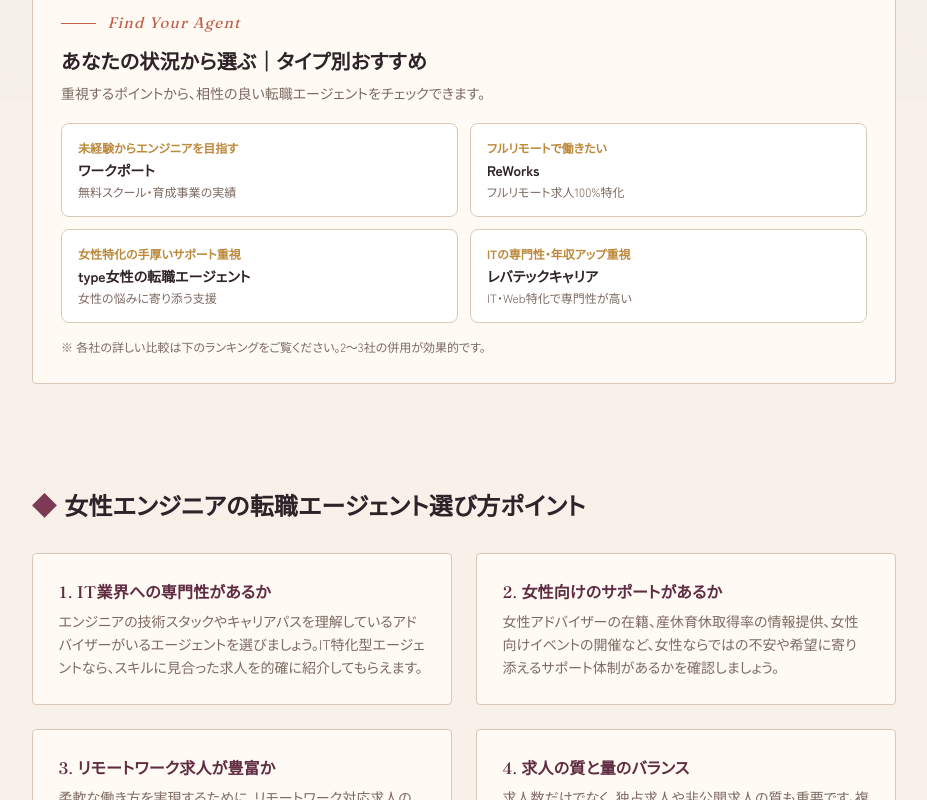
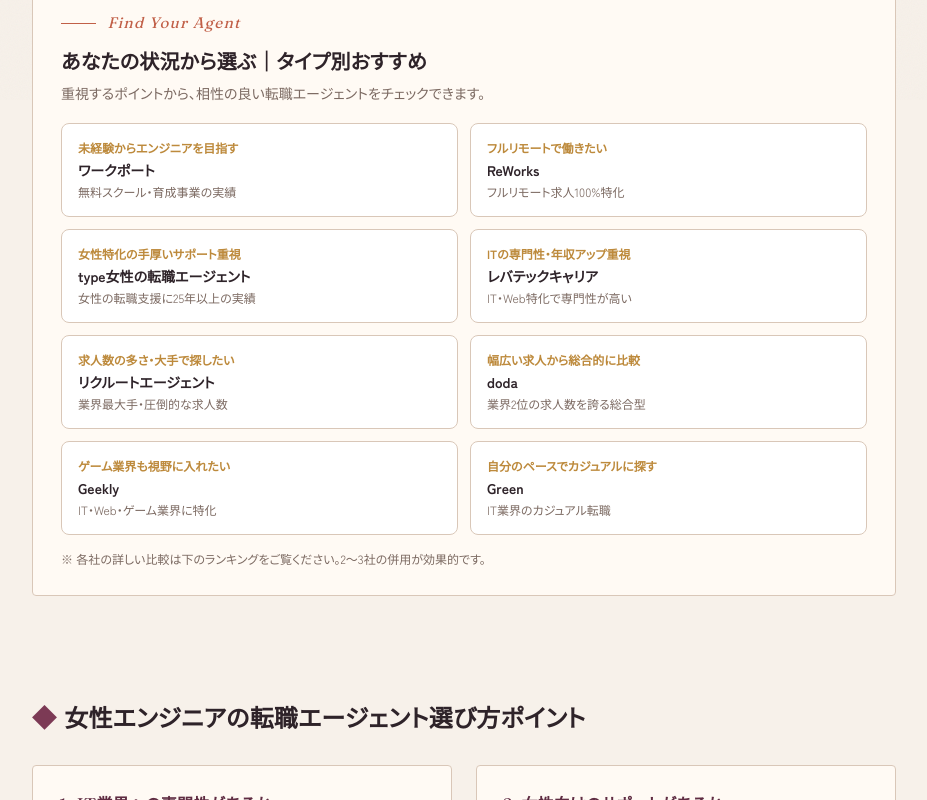
Before and after one commit to webmaster0818/women-engineer-navi, a Next.js app: page /ranking in a window 1280 px wide. Shown: the part 700-1500 px from the top of the page, without its empty margins (176-1103 px from the left). Built offline with nearby package versions, Linux system fonts and the light colour scheme.

Commit message:
④ranking入口ナビ8状況化(全8社カバー)。sitemap更新

```diff
--- a/app/ranking/page.tsx
+++ b/app/ranking/page.tsx
@@ -601,8 +601,12 @@
               {[
                 { q: "未経験からエンジニアを目指す", a: "ワークポート", href: "/reviews/workport/", d: "無料スクール・育成事業の実績" },
                 { q: "フルリモートで働きたい", a: "ReWorks", href: "/reviews/reworks/", d: "フルリモート求人100%特化" },
-                { q: "女性特化の手厚いサポート重視", a: "type女性の転職エージェント", href: "/reviews/type-woman/", d: "女性の悩みに寄り添う支援" },
+                { q: "女性特化の手厚いサポート重視", a: "type女性の転職エージェント", href: "/reviews/type-woman/", d: "女性の転職支援に25年以上の実績" },
                 { q: "ITの専門性・年収アップ重視", a: "レバテックキャリア", href: "/reviews/levtech/", d: "IT・Web特化で専門性が高い" },
+                { q: "求人数の多さ・大手で探したい", a: "リクルートエージェント", href: "/reviews/recruit-agent/", d: "業界最大手・圧倒的な求人数" },
+                { q: "幅広い求人から総合的に比較", a: "doda", href: "/reviews/doda/", d: "業界2位の求人数を誇る総合型" },
+                { q: "ゲーム業界も視野に入れたい", a: "Geekly", href: "/reviews/geekly/", d: "IT・Web・ゲーム業界に特化" },
+                { q: "自分のペースでカジュアルに探す", a: "Green", href: "/reviews/green/", d: "IT業界のカジュアル転職" },
               ].map((c) => (
                 <Link key={c.href} href={c.href} className="block rounded-lg border border-border bg-white p-4 hover:border-primary transition-colors group">
                   <p className="text-xs font-bold text-secondary">{c.q}</p>
```
Also changed, not shown: 2 other files (tests, documents, lock files or other folders).
